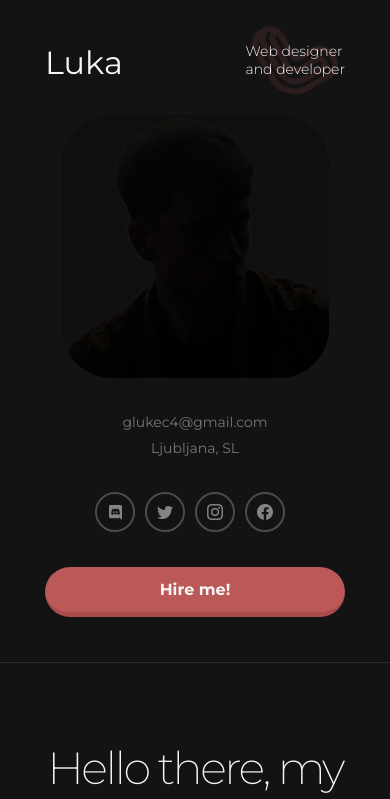
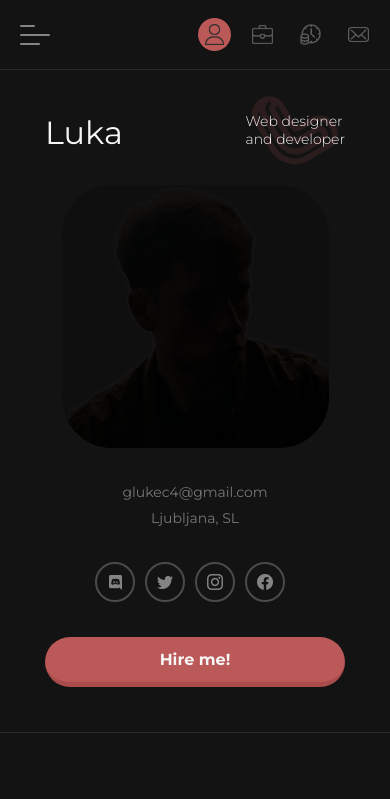
Before and after one commit to LukaG95/portfolio, a React (Create React App) app in the folder client/: page / in a window 390 px wide. Shown: the top 799 px of the page. Built offline with nearby package versions, Linux system fonts and the light colour scheme.

Commit message:
responsive 4

```diff
--- a/client/src/App.js
+++ b/client/src/App.js
@@ -39,10 +39,10 @@ import AdvancedWebsite from './images/advanced website.png';
 import WebApp from './images/web app.png';
 
 function App() {
-  const [showWebsite, setShowWebsite] = useState(false);
+  const [showWebsite, setShowWebsite] = useState(true);
   const [selectedIndex, setSelectedIndex] = useState(0);
   const divRef = useRef(null);
-  const { s_width, s_height } = useWindowDimensions();
+  const { s_width } = useWindowDimensions();
 
   const website_options = [
     { value: "Simple website" },
@@ -51,6 +51,7 @@ function App() {
   ];
 
   const [websiteOption, setWebsiteOption] = useState(website_options[0]);
+  const [showSidebar, setShowSidebar] = useState(false);
 
   useEffect(() => {
     setTimeout(()=> {
@@ -127,6 +128,9 @@ function App() {
   if (showWebsite)
   return (
     <div className={styles.app}>
+      <div className={`${styles.sidebar} ${showSidebar && styles.open}`}>
+        <button onClick={() => setShowSidebar(false)}>close</button>
+      </div>
       {/* <div className={styles.dimensions}>{s_width}</div>
       <div className={styles.dimensions} style={{top: "40px"}}>{s_height}</div> */}
       <div className={styles.left}>
@@ -279,7 +283,7 @@ function App() {
         </div>
       </div>
       <div className={styles.right}>
-        <Navbar selectedIndex={selectedIndex} setSelectedIndex={setSelectedIndex}/>
+        <Navbar selectedIndex={selectedIndex} setSelectedIndex={setSelectedIndex} setShowSidebar={setShowSidebar}/>
       </div>
     </div>
   );
--- a/client/src/App.module.scss
+++ b/client/src/App.module.scss
@@ -447,7 +447,6 @@
   animation: appearFromRight 1s ease, appear 1s ease;
 
   border-left: 1px solid #2B2B2B;
-
 }
 
 
@@ -462,7 +461,24 @@
   opacity: 1;
 }
 
+.sidebar{
+  position: absolute;
+  top: 0px;
+  left: -100%;
 
+  height: 100%;
+  width: 100%;
+
+  background: black;
+  z-index: 6;
+
+  transition: left 0.5s ease;
+}
+
+
+.open{
+  left: 0px;
+}
 
 
 @keyframes appearFromLeft {
@@ -587,12 +603,15 @@
     padding-top: 20px;
     padding-bottom: 20px;
 
+    order: 2;
+
     border-bottom: 1px solid #2B2B2B;
     animation: appearFromTop 1s ease, appear 1s ease;
   }
 
   .middle{
     animation: appearFromBottom 1s ease, appear 1s ease;
+    order: 3;
   }
 
   .left .placeholder{
@@ -676,7 +695,29 @@
 
   }
 
+  .right{
+    position: sticky;
+    top: 0px;
+    z-index: 2;
+
+    display: flex;
+    align-items: center;
+    justify-content: space-between;
+
+    order: 1;
+    height: fit-content;
+    width: 100%;
+
+    padding: 18px 0px;
+
+    border-bottom: 1px solid #2B2B2B;
+
+
+  }
+
 }
+
+
 
 
 @media (max-width: 500px) {
--- a/client/src/components/FilterItem.js
+++ b/client/src/components/FilterItem.js
@@ -33,7 +33,7 @@ const FilterItem = ({ options, currentOption, onOptionChange, isImageOption, mor
         height: (open && !moreLength) ? `${(options.length - 1) * 45 + 49}px` : (open && moreLength) ? `${(options.length - 1) * 64 + 59}px` : moreLength ? "65px" : undefined,
         width: moreLength && s_width <= 1130 ? "100%" : moreLength && "260px",
         borderRadius: moreLength && "15px",
-        marginBottom: !moreLength && "10px",
+        marginBottom: s_width <= 1130 ? "0px" : !moreLength && "10px",
         color: moreLength && "#f6f6f6",
         position: moreLength && s_width > 1310 ? "absolute" : "relative",
         right: moreLength && "0px",
--- a/client/src/components/NavItem.module.scss
+++ b/client/src/components/NavItem.module.scss
@@ -30,3 +30,11 @@
     transition: filter 0.75s ease;
   }
 }
+
+
+@media (max-width: 1130px) {
+  .navi-background{
+    margin-bottom: 0px !important;
+    margin-right: 15px;
+  }
+}
--- a/client/src/components/Navbar.js
+++ b/client/src/components/Navbar.js
@@ -2,6 +2,7 @@ import { useState } from 'react';
 import styles from './Navbar.module.scss';
 import NavItem from './NavItem.js';
 import FilterItem from './FilterItem.js';
+import useWindowDimensions from '../WindowDimensions.js';
 
 import User from '../images/user.png';
 import Work from '../images/work.png';
@@ -12,7 +13,7 @@ import PaintRed from '../images/paint red.png';
 import PaintGreen from '../images/paint green.png';
 import PaintBlue from '../images/paint blue.png';
 
-function Navbar({ selectedIndex, setSelectedIndex }) {
+function Navbar({ selectedIndex, setSelectedIndex, setShowSidebar }) {
 
   const languages = [
     { value: "SLO" },
@@ -26,6 +27,7 @@ function Navbar({ selectedIndex, setSelectedIndex }) {
 
   const [selectedColor, setSelectedColor] = useState(colors[0]);
   const [language, setLanguage] = useState(languages[1]);
+  const { s_width } = useWindowDimensions();
 
   const handleNavItemClick = (index, id) => {
     setSelectedIndex(index);
@@ -42,6 +44,10 @@ function Navbar({ selectedIndex, setSelectedIndex }) {
     <>
       <div className={styles.filters}>
 
+
+      {
+        s_width > 1130 ?
+          <>
             <FilterItem
               options={languages}
               currentOption={language}
@@ -55,6 +61,15 @@ function Navbar({ selectedIndex, setSelectedIndex }) {
               onOptionChange={setSelectedColor}
               isImageOption={true}
             />
+          </>
+           :
+          <div className={styles["open-sidebar-button"]} onClick={()=> { setShowSidebar(prev => !prev) }} >
+            <div></div>
+            <div></div>
+            <div></div>
+          </div>
+      }
+
 
       </div>
 
--- a/client/src/components/Navbar.module.scss
+++ b/client/src/components/Navbar.module.scss
@@ -1,6 +1,7 @@
 .filters{
   position: sticky;
   top: 100px;
+
 }
 
 
@@ -22,3 +23,56 @@
   }
 
 }
+
+.open-sidebar-button{
+  display: flex;
+  flex-direction: column;
+
+  justify-content: space-between;
+
+  height: 20px;
+  width: fit-content;
+
+  margin-left: 20px;
+
+  :nth-child(1), :nth-child(2), :nth-child(3){
+    height: 2px;
+    background: #f6f6f6;
+    opacity: 0.5;
+
+    border-radius: 10px
+  }
+
+  :nth-child(1){
+    width: 15px;
+  }
+
+  :nth-child(2){
+    width: 30px;
+  }
+
+  :nth-child(3){
+    width: 20px;
+  }
+
+}
+
+@media (max-width: 1130px) {
+  .filters{
+    display: flex;
+
+    height: fit-content;
+    top: 0px;
+  }
+
+  .navi{
+    top: 0px;
+    flex-direction: row;
+
+    height: fit-content;
+
+    padding: 0px;
+
+    border: none;
+  }
+}
```
Lines whose indentation alone changed are shown as unchanged.
